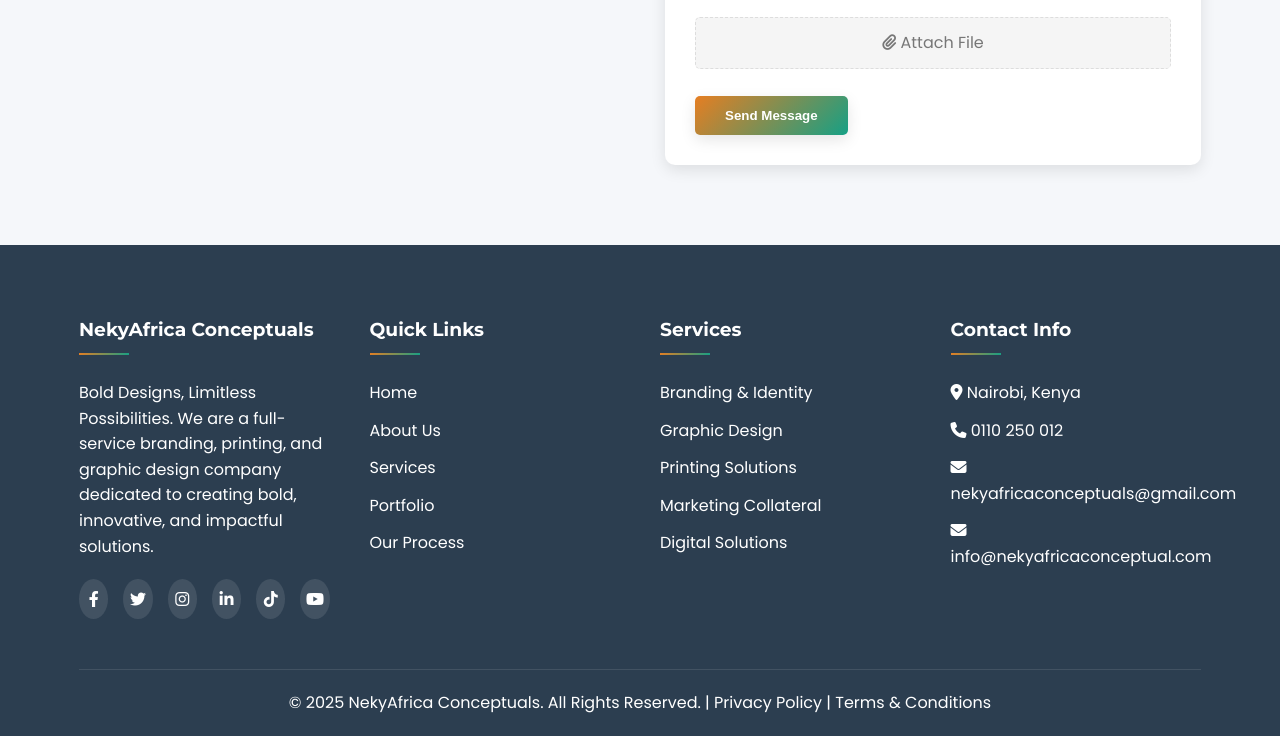
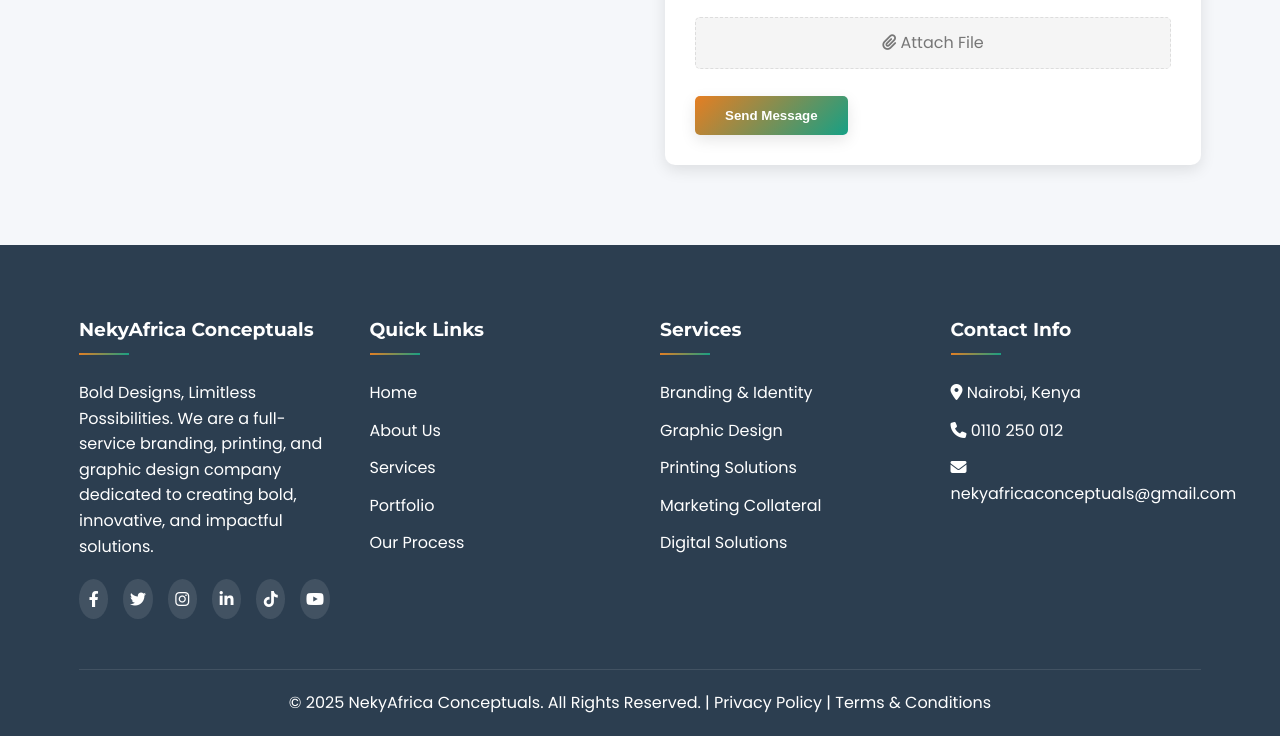
Before and after one commit to edward594/NekyAfrica, a plain HTML site: page index.html in a window 1280 px wide. Shown: the part 9592-10328 px from the top of the page. Drawn offline with Linux system fonts and the light colour scheme.

Commit message:
Update index.html

```diff
--- a/index.html
+++ b/index.html
@@ -2259,7 +2259,7 @@
                         <li><i class="fas fa-map-marker-alt"></i> Nairobi, Kenya</li>
                         <li><i class="fas fa-phone"></i> 0110 250 012</li>
                         <li><i class="fas fa-envelope"></i> nekyafricaconceptuals@gmail.com</li>
-                        <li><i class="fas fa-envelope"></i> info@nekyafricaconceptual.com</li>
+
                     </ul>
                 </div>
             </div>
```
